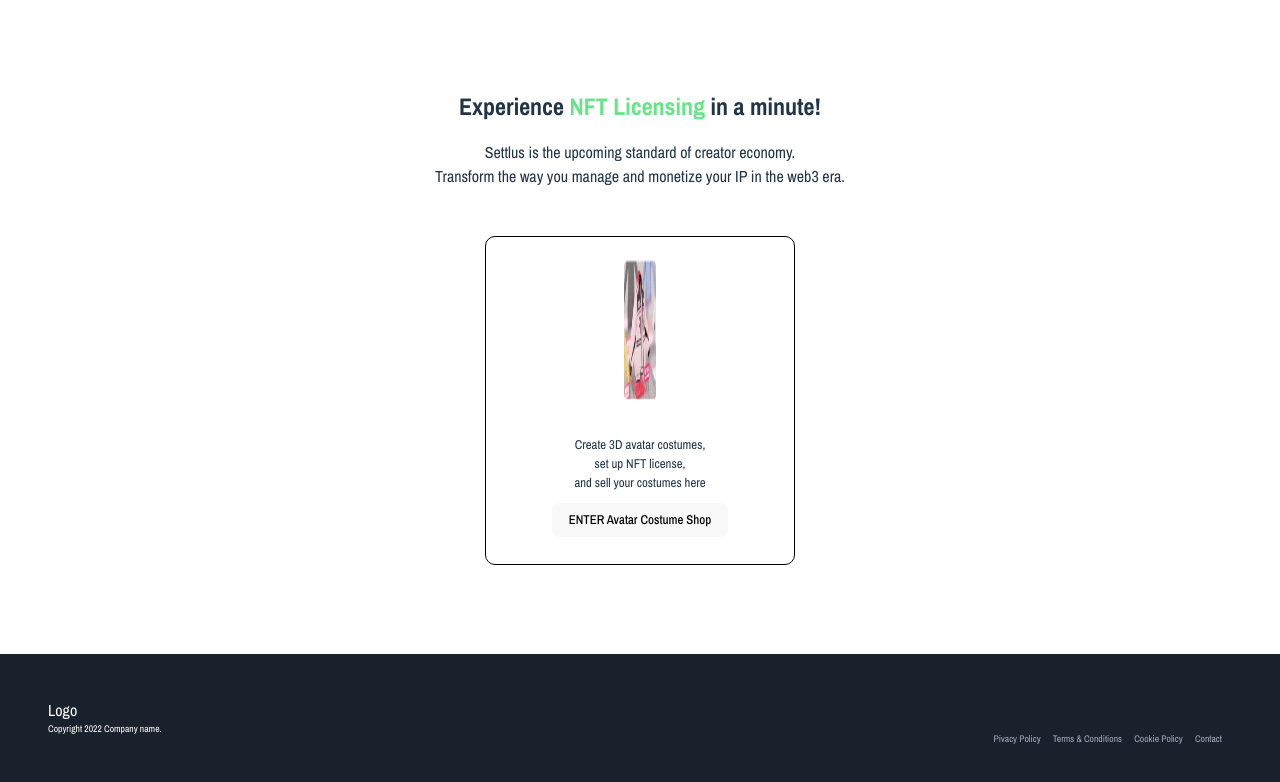
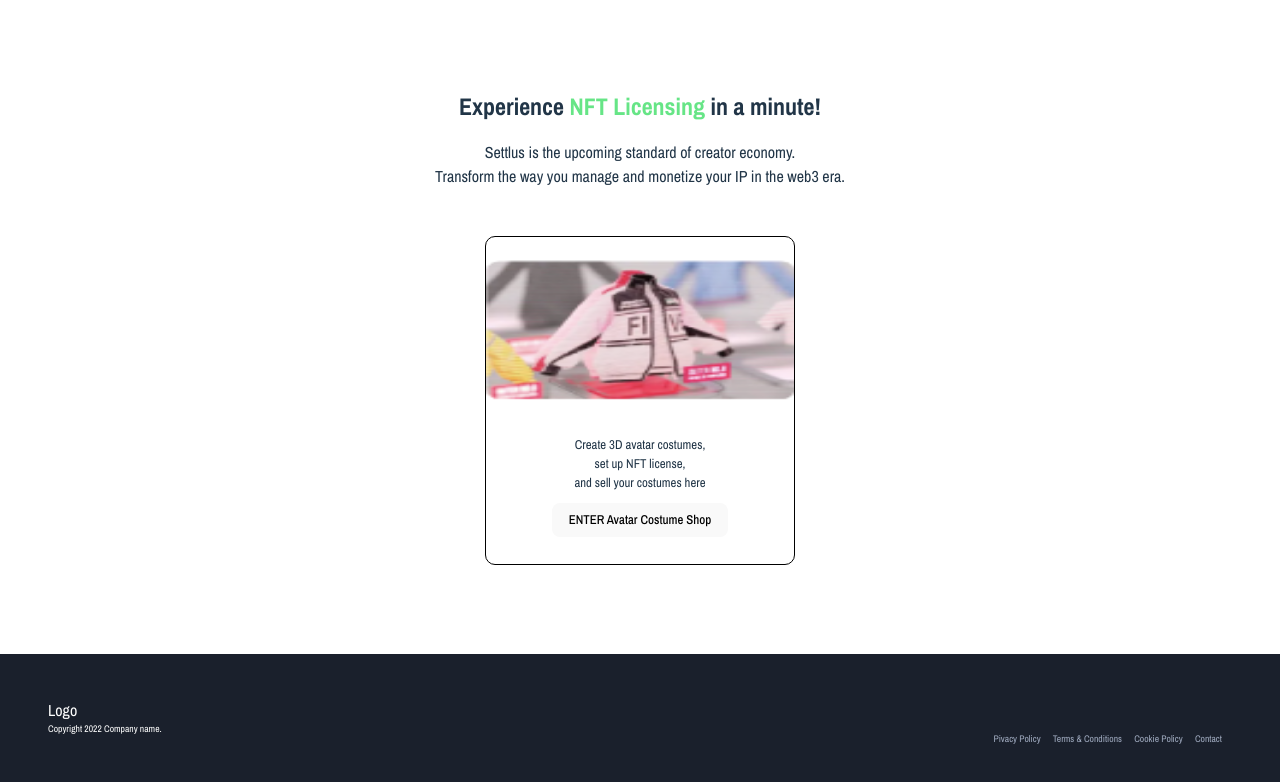
Before and after one commit to settlus/tenant-demo, a React (Vite) app: page /intro in a window 1280 px wide. In both pictures the pointer is over the picture 640 px from the left and 330 px from the top of the page. Shown: the top 782 px of the page. Built offline with nearby package versions, Linux system fonts and the light colour scheme.

Commit message:
🐛 Fix styling

```diff
--- a/src/pages/main/Intro/Card/Card.module.scss
+++ b/src/pages/main/Intro/Card/Card.module.scss
@@ -11,6 +11,7 @@
 
   img{
     height:50%;
+    width: 100%;
   }
 
   .container{
--- a/src/shared/Navigation/Navigation.module.scss
+++ b/src/shared/Navigation/Navigation.module.scss
@@ -7,4 +7,8 @@
     transform: rotate(180deg);
   }
 
+  &:hover{
+    cursor: pointer;
+  }
+
 }
```
